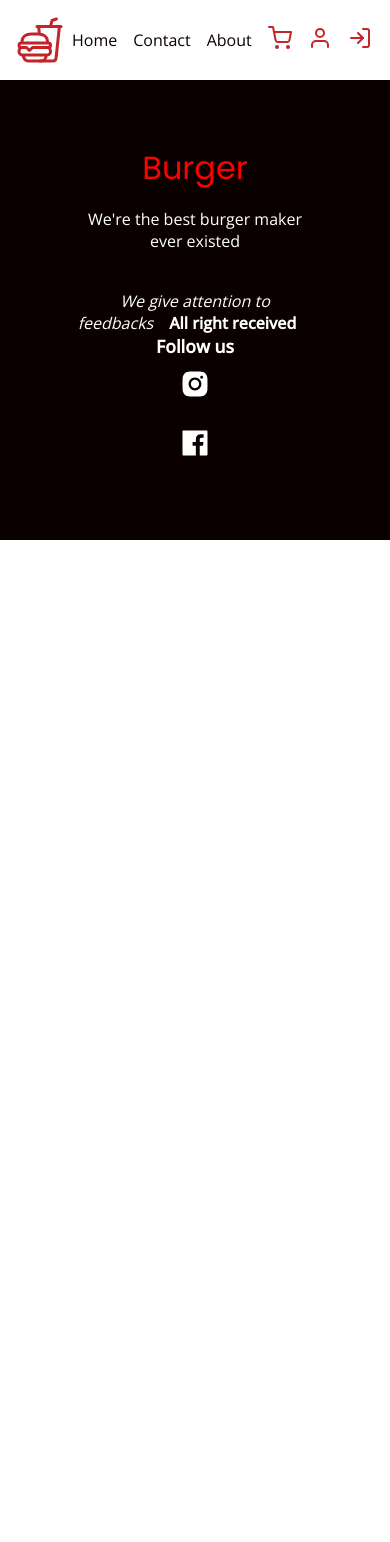
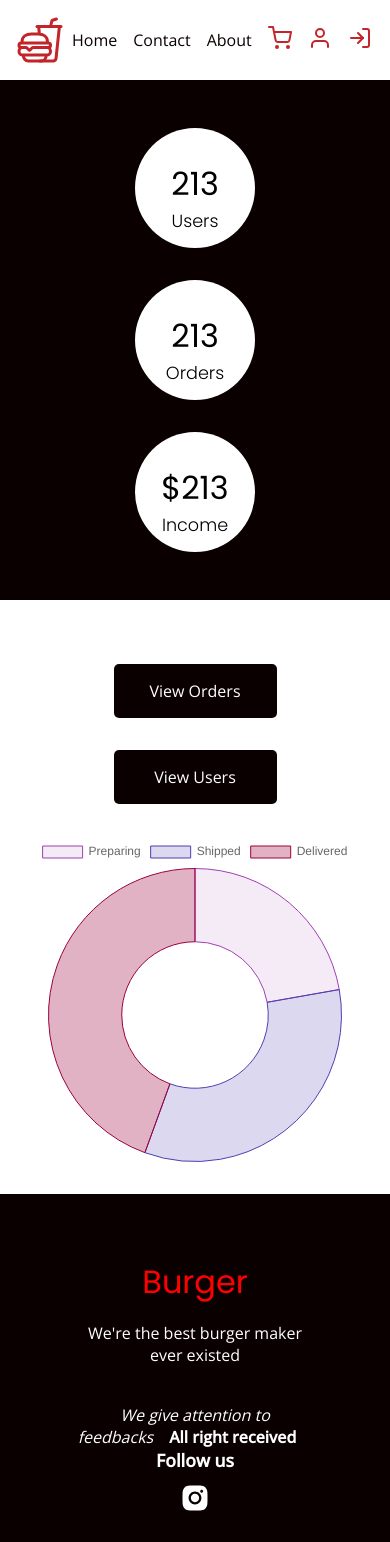
Before and after one commit to Anup4944/fast-food-website, a React (Create React App) app in the folder frontend/: page /admin/dashboard in a window 390 px wide. Shown: the top 1542 px of the page. Before the commit the page ends 844 px from the top, so only its background shows below. Built offline with nearby package versions, Linux system fonts and the light colour scheme.

Commit message:
dashboard page created

```diff
--- a/frontend/src/App.js
+++ b/frontend/src/App.js
@@ -13,6 +13,7 @@
 import Profile from "./components/profile/Profile.jsx";
 import Order from "./components/order/Order";
 import OrderDetails from "./components/order/OrderDetails.jsx";
+import Dashboard from "./components/admin/Dashboard";
 
 import "./styles/header.scss";
 import "./styles/home.scss";
@@ -27,6 +28,7 @@
 import "./styles/profile.scss";
 import "./styles/table.scss";
 import "./styles/orderDetails.scss";
+import "./styles/dashboard.scss";
 
 const App = () => {
   return (
@@ -43,6 +45,7 @@
         <Route path="/profile" element={<Profile />} />
         <Route path="/orders" element={<Order />} />
         <Route path="/orders/:id" element={<OrderDetails />} />
+        <Route path="/admin/dashboard" element={<Dashboard />} />
       </Routes>
       <Footer />
     </Router>
--- /dev/null
+++ b/frontend/src/components/admin/Box.jsx
@@ -0,0 +1,15 @@
+import React from "react";
+
+const Box = ({ title, value }) => {
+  return (
+    <div>
+      <h3>
+        {title === "Income" && "$"}
+        {value}
+      </h3>
+      <p>{title}</p>
+    </div>
+  );
+};
+
+export default Box;
--- /dev/null
+++ b/frontend/src/components/admin/Dashboard.jsx
@@ -0,0 +1,49 @@
+import React from "react";
+import { Link } from "react-router-dom";
+import Box from "./Box";
+import { Doughnut } from "react-chartjs-2";
+import { Chart as ChartJS, Tooltip, ArcElement, Legend } from "chart.js";
+
+ChartJS.register(Tooltip, ArcElement, Legend);
+
+const Dashboard = () => {
+  const data = {
+    labels: ["Preparing", "Shipped", "Delivered"],
+    datasets: [
+      {
+        label: "# of orders",
+        data: [2, 3, 4],
+        backgroundColor: [
+          "rgba(159,63,176,0.1)",
+          "rgba(78,63,176,0.2)",
+          "rgba(156,0,60,0.3)",
+        ],
+        borderColor: ["rgb(159,63,176)", "rgb(78,63,176)", "rgb(156,0,60)"],
+        borderWidth: 1,
+      },
+    ],
+  };
+  return (
+    <section className="dashboard">
+      <main>
+        <article>
+          <Box title="Users" value={213} />
+          <Box title="Orders" value={213} />
+          <Box title="Income" value={213} />
+        </article>
+
+        <section>
+          <div>
+            <Link to="/admin/orders">View Orders</Link>
+            <Link to="/admin/users">View Users</Link>
+          </div>
+          <aside>
+            <Doughnut data={data} />
+          </aside>
+        </section>
+      </main>
+    </section>
+  );
+};
+
+export default Dashboard;
--- /dev/null
+++ b/frontend/src/styles/dashboard.scss
@@ -0,0 +1,104 @@
+@import "colors";
+
+.dashboard {
+  background-color: $pink;
+  width: 100%;
+  height: 100vh;
+
+  > main {
+    height: 100%;
+    background-color: white;
+    max-width: 900px;
+    margin: auto;
+
+    > article {
+      background-color: $dark;
+      padding: 2rem;
+      display: flex;
+      justify-content: space-evenly;
+
+      > div {
+        background-color: white;
+        border-radius: 100%;
+        text-align: center;
+        height: 120px;
+        width: 120px;
+        padding: 2rem 0;
+        > h3 {
+          font: 500 2rem "Poppins";
+        }
+        > p {
+          font: 300 1.1rem "Poppins";
+        }
+      }
+    }
+
+    section {
+      display: flex;
+      justify-content: space-between;
+      padding: 6rem;
+      > div {
+        display: flex;
+        flex-direction: column;
+        width: 50%;
+        justify-content: center;
+        align-items: center;
+
+        > a {
+          white-space: nowrap;
+          background-color: $dark;
+          color: white;
+          padding: 1rem;
+          width: 50%;
+          border-radius: 5px;
+          margin: 1rem;
+          text-align: center;
+
+          &:hover {
+            background-color: $reddark;
+          }
+        }
+      }
+
+      aside {
+        width: 50%;
+      }
+    }
+  }
+}
+
+@media screen and (max-width: 820px) {
+  .dashboard {
+    height: 100vmin;
+    > main > section {
+      padding: 2rem;
+    }
+  }
+}
+@media screen and (max-width: 600px) {
+  .dashboard {
+    height: unset;
+    min-height: 100vh;
+    > main {
+      > article {
+        flex-direction: column;
+        align-items: center;
+        > div {
+          margin: 1rem;
+        }
+      }
+
+      > section {
+        flex-direction: column;
+        padding: 2rem;
+        > div {
+          width: 100%;
+          margin: 1rem 0;
+        }
+        > aside {
+          width: 100%;
+        }
+      }
+    }
+  }
+}
```
